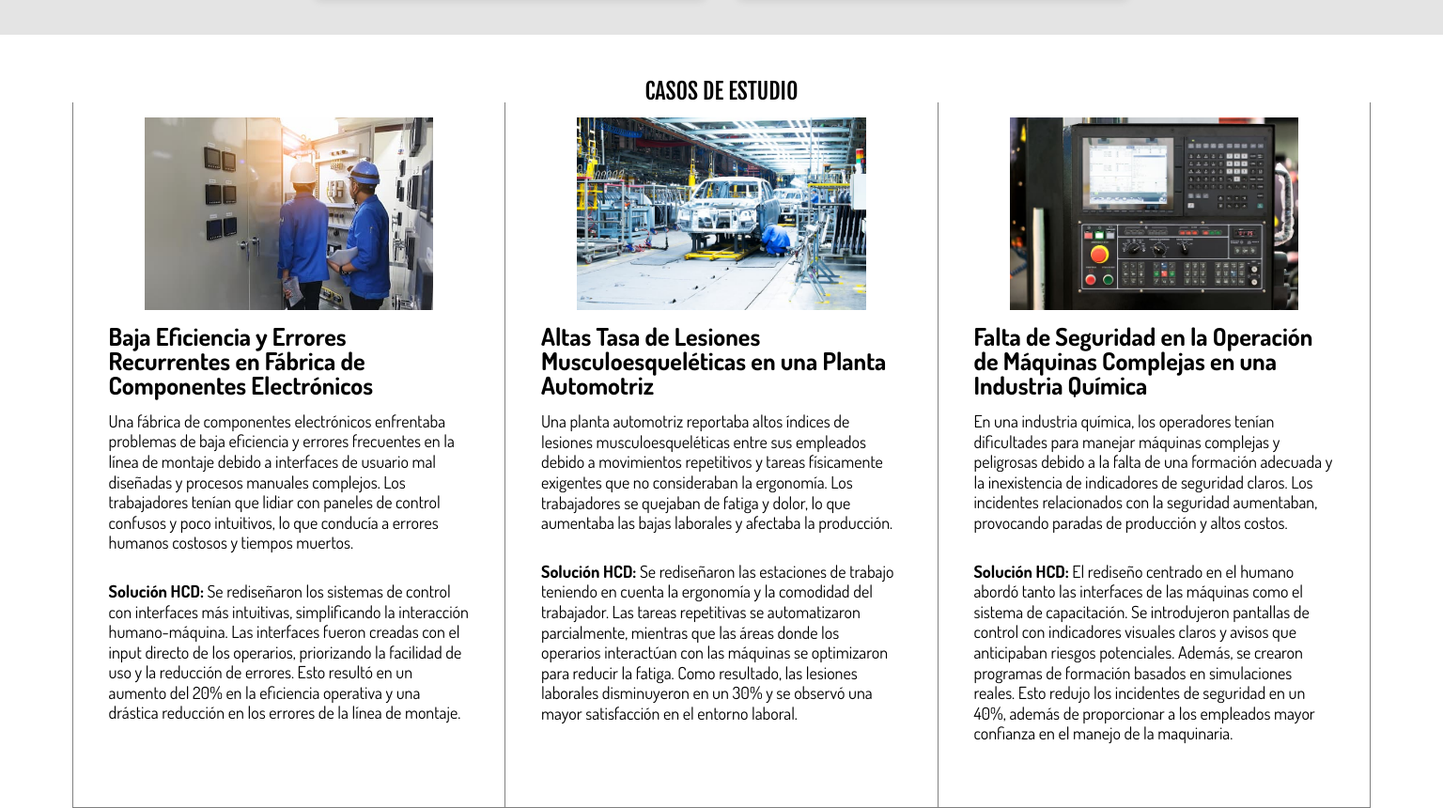
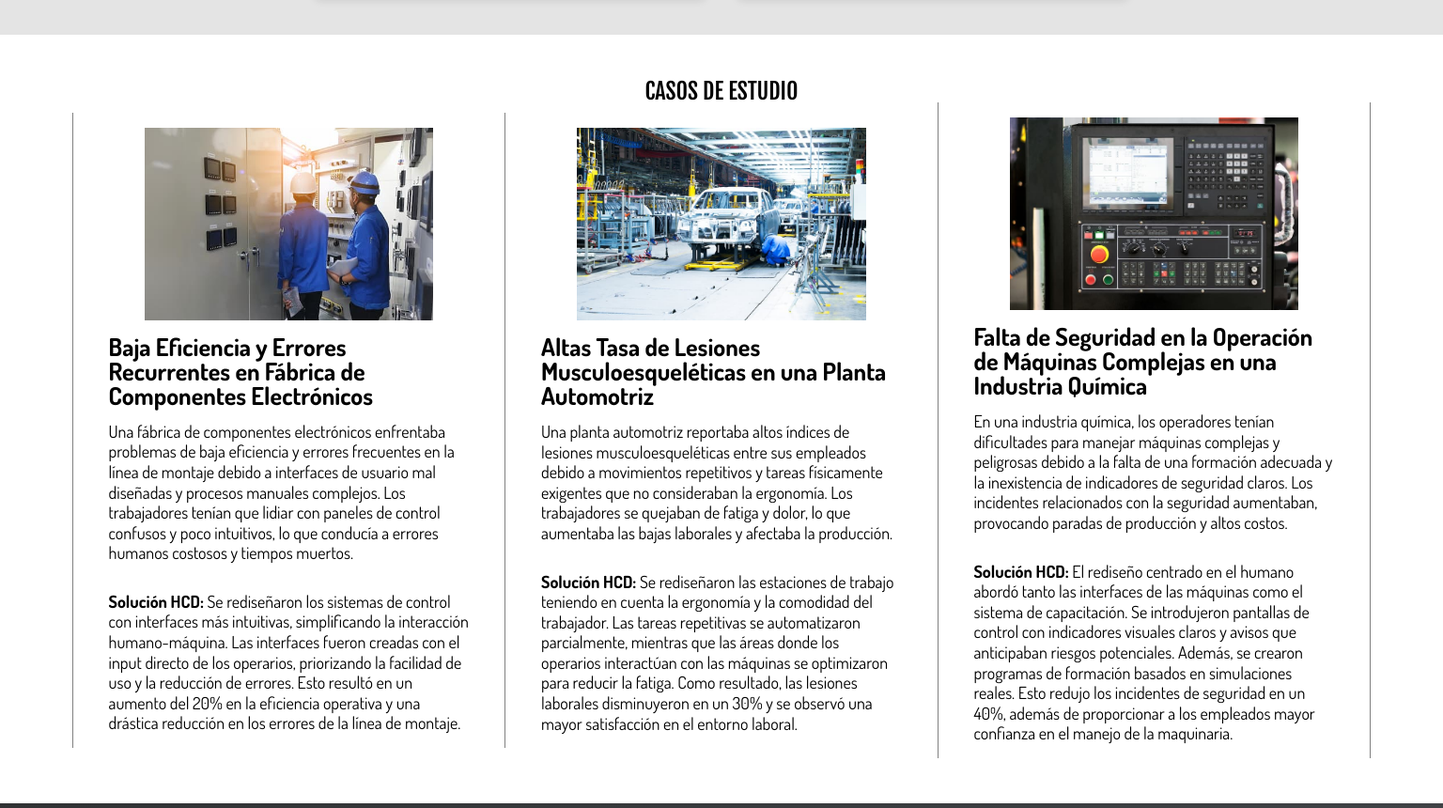
Before and after one commit to eilynginoe/nexus, an Astro site: page /productos in a window 1536 px wide. Shown: the part 4404-5264 px from the top of the page at 94% size. Built offline with nearby package versions, Linux system fonts and the light colour scheme; Astro itself is replaced by a stand-in of ours.

Commit message:
se elimino borde inferior a casos de exito

```diff
--- a/src/components/casosdeestudio.astro
+++ b/src/components/casosdeestudio.astro
@@ -133,7 +133,6 @@
         flex-direction: column;
         align-items: center;
         justify-content: center;
-        border-bottom: 0.5px solid grey;
     }
 
     .imagen-estudio {
@@ -208,15 +207,4 @@
     }
 }
 
-@media (min-width: 1300px) {
-
-        .caso1,
-        .caso2,
-        .caso3 {
-            height: 750px;
-
-        }
-
-}
-
 </style>
```
